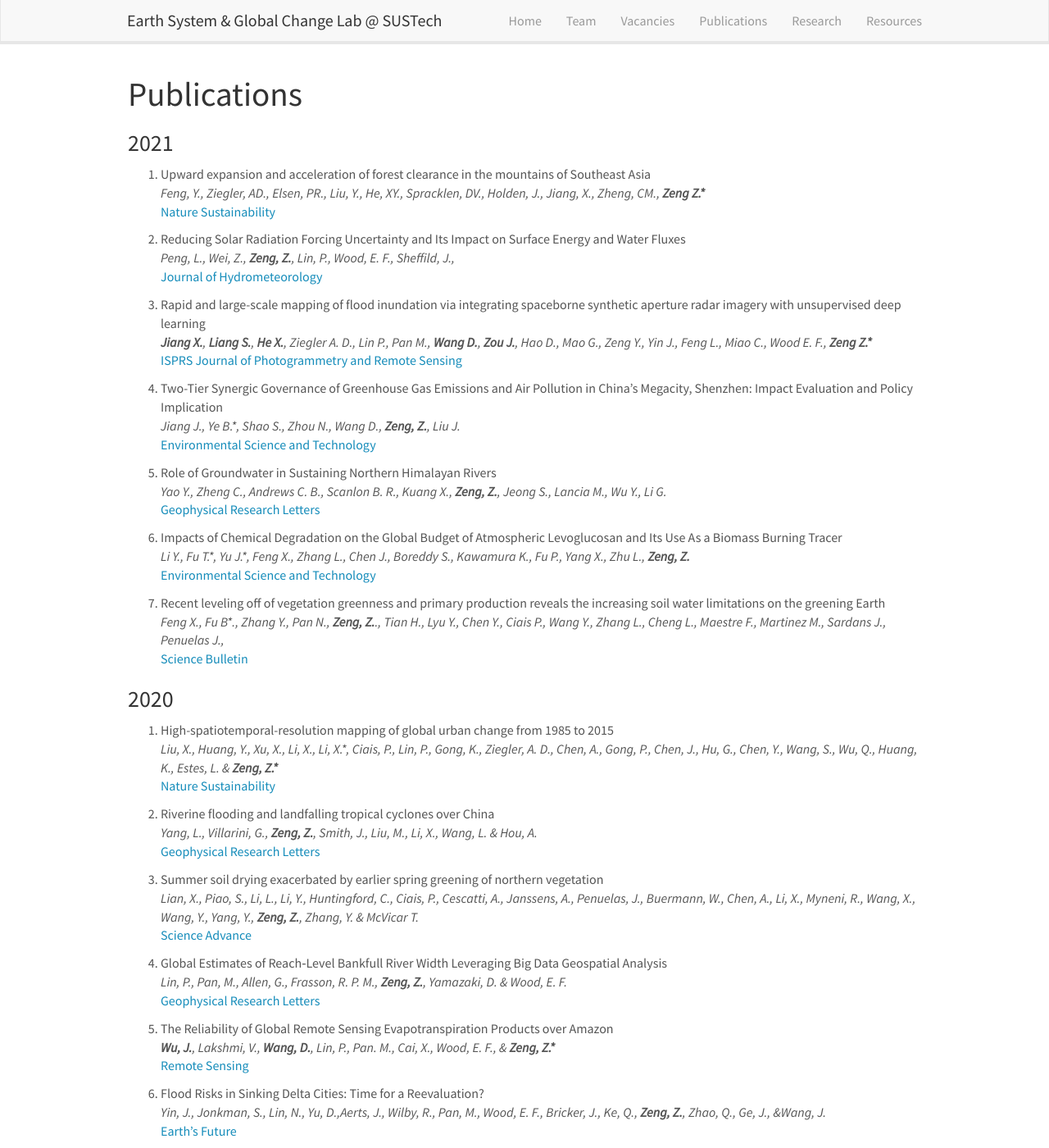
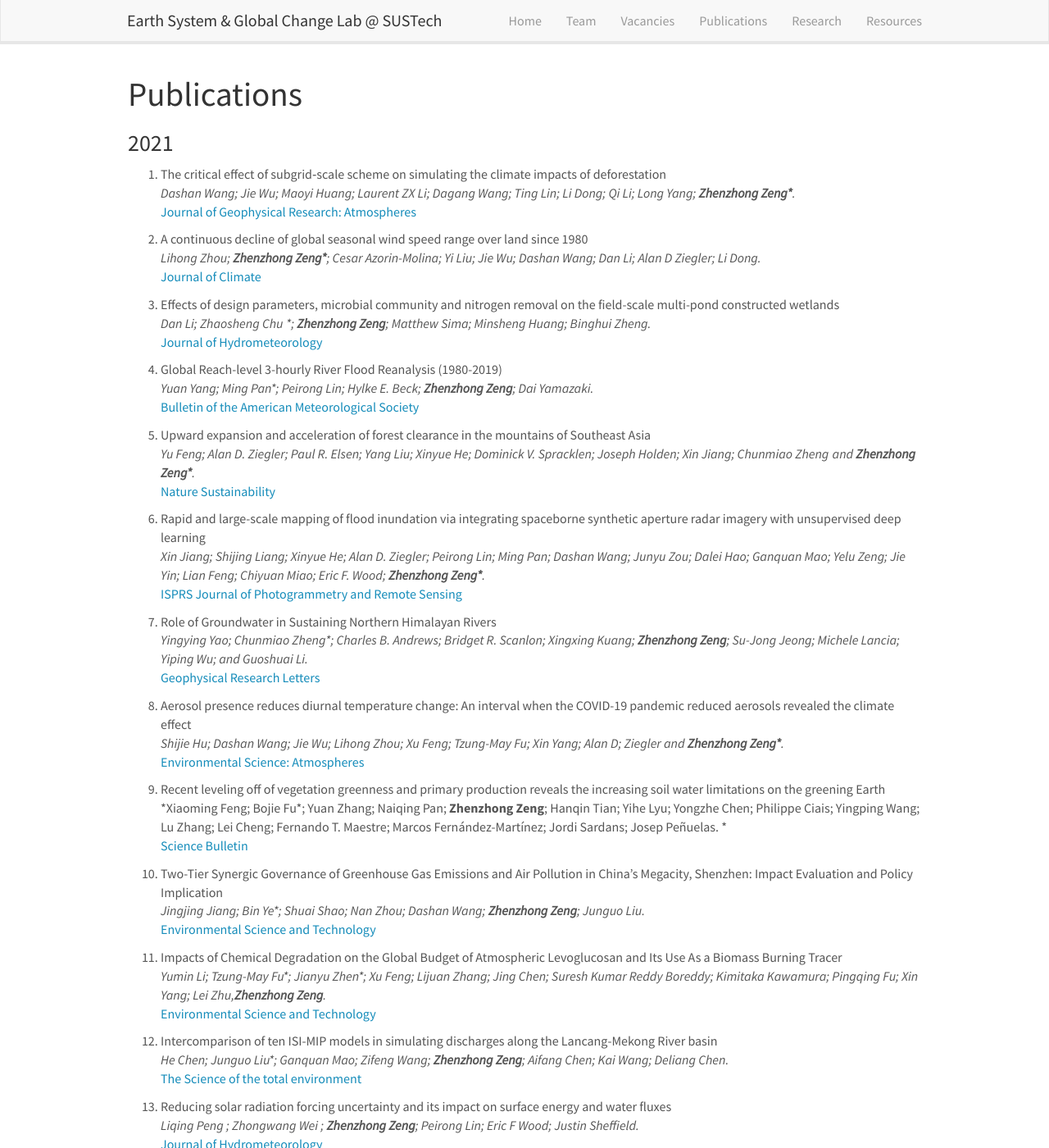
Before and after one commit to xurr2020/xurr2020.github.io, a Jekyll site: the page built from _pages/publications.md, in a window 1280 px wide and 1400 px high. Shown: the whole window at 82% size. Built offline with Jekyll 4.4.1, drawn with Linux system fonts in a browser that asks for light colours; nearby versions of some CDN libraries; some of the changed text lies outside the part shown.

Commit message:
Update publications.md

```diff
--- a/_pages/publications.md
+++ b/_pages/publications.md
@@ -11,33 +11,66 @@ permalink: /publications/
 
 ### 2021
 
-1. Upward expansion and acceleration of forest clearance in the mountains of Southeast Asia
-*Feng, Y., Ziegler, AD., Elsen, PR., Liu, Y., He, XY., Spracklen, DV., Holden, J., Jiang, X., Zheng, CM.,  <b>Zeng Z.\*</b>*
+1. The critical effect of subgrid‐scale scheme on simulating the climate impacts of deforestation
+*Dashan Wang; Jie Wu; Maoyi Huang; Laurent ZX Li; Dagang Wang; Ting Lin; Li Dong; Qi Li; Long Yang; <b>Zhenzhong Zeng\*</b>.*
+[Journal of Geophysical Research: Atmospheres](https://agupubs.onlinelibrary.wiley.com/doi/abs/10.1029/2021JD035133)
+
+2. A continuous decline of global seasonal wind speed range over land since 1980
+*Lihong Zhou; <b>Zhenzhong Zeng\*</b>; Cesar Azorin-Molina; Yi Liu; Jie Wu; Dashan Wang; Dan Li; Alan D Ziegler; Li Dong.*
+[Journal of Climate](https://journals.ametsoc.org/view/journals/clim/aop/JCLI-D-21-0112.1/JCLI-D-21-0112.1.xml)
+
+3. Effects of design parameters, microbial community and nitrogen removal on the field-scale multi-pond constructed wetlands
+*Dan Li; Zhaosheng Chu \*; <b>Zhenzhong Zeng</b>; Matthew Sima; Minsheng Huang; Binghui Zheng.*
+ [Journal of Hydrometeorology](https://journals.ametsoc.org/view/journals/hydr/aop/JHM-D-20-0052.1/JHM-D-20-0052.1.xml)
+
+4. Global Reach-level 3-hourly River Flood Reanalysis (1980-2019)
+*Yuan Yang; Ming Pan\*; Peirong Lin; Hylke E. Beck; <b>Zhenzhong Zeng</b>; Dai Yamazaki.*
+[Bulletin of the American Meteorological Society](https://journals.ametsoc.org/view/journals/bams/aop/BAMS-D-20-0057.1/BAMS-D-20-0057.1.xml)
+
+5. Upward expansion and acceleration of forest clearance in the mountains of Southeast Asia
+*Yu Feng; Alan D. Ziegler; Paul R. Elsen; Yang Liu; Xinyue He; Dominick V. Spracklen; Joseph Holden; Xin Jiang; Chunmiao Zheng  and <b>Zhenzhong Zeng\*</b>.*
 [Nature Sustainability](https://www.nature.com/articles/s41893-021-00738-y)
 
-2. Reducing Solar Radiation Forcing Uncertainty and Its Impact on Surface Energy and Water Fluxes
-*Peng, L., Wei, Z., <b>Zeng, Z.</b>, Lin, P., Wood, E. F., Sheffild, J.,*
-[Journal of Hydrometeorology](https://journals.ametsoc.org/view/journals/hydr/aop/JHM-D-20-0052.1/JHM-D-20-0052.1.xml)
-
-3. Rapid and large-scale mapping of flood inundation via integrating spaceborne synthetic aperture radar imagery with unsupervised deep learning
-*<b>Jiang X.</b>, <b>Liang S.</b>, <b>He X.</b>, Ziegler A. D., Lin P., Pan M., <b>Wang D.</b>, <b>Zou J.</b>, Hao D., Mao G., Zeng Y., Yin J., Feng L., Miao C., Wood E. F., <b>Zeng Z.\*</b>*
+6. Rapid and large-scale mapping of flood inundation via integrating spaceborne synthetic aperture radar imagery with unsupervised deep learning
+*Xin Jiang; Shijing Liang; Xinyue He; Alan D. Ziegler; Peirong Lin; Ming Pan; Dashan Wang; Junyu Zou; Dalei Hao; Ganquan Mao; Yelu Zeng; Jie Yin; Lian Feng; Chiyuan Miao; Eric F. Wood; <b>Zhenzhong Zeng\*</b>.*
 [ISPRS Journal of Photogrammetry and Remote Sensing](https://www.sciencedirect.com/science/article/pii/S0924271621001520?via%3Dihub)
 
-4. Two-Tier Synergic Governance of Greenhouse Gas Emissions and Air Pollution in China’s Megacity, Shenzhen: Impact Evaluation and Policy Implication
-*Jiang J., Ye B.\*, Shao S., Zhou N., Wang D., <b>Zeng, Z.</b>, Liu J.*
-[Environmental Science and Technology](https://pubs.acs.org/doi/10.1021/acs.est.0c06952)
-
-5. Role of Groundwater in Sustaining Northern Himalayan Rivers
-*Yao Y., Zheng C., Andrews C. B., Scanlon B. R., Kuang X.,  <b>Zeng, Z.</b>, Jeong S., Lancia M., Wu Y., Li G.*
+7. Role of Groundwater in Sustaining Northern Himalayan Rivers
+*Yingying Yao; Chunmiao Zheng\*; Charles B. Andrews; Bridget R. Scanlon; Xingxing Kuang; <b>Zhenzhong Zeng</b>; Su-Jong Jeong; Michele Lancia; Yiping Wu; and Guoshuai Li.*
 [Geophysical Research Letters](https://agupubs.onlinelibrary.wiley.com/doi/10.1029/2020GL092354)
 
-6. Impacts of Chemical Degradation on the Global Budget of Atmospheric Levoglucosan and Its Use As a Biomass Burning Tracer
-*Li Y., Fu T.\*, Yu J.\*, Feng X., Zhang L., Chen J., Boreddy S., Kawamura K., Fu P., Yang X., Zhu L., <b>Zeng, Z.</b>*
+8. Aerosol presence reduces diurnal temperature change: An interval when the COVID-19 pandemic reduced aerosols revealed the climate effect
+*Shijie Hu; Dashan Wang; Jie Wu; Lihong Zhou; Xu Feng; Tzung-May Fu; Xin Yang; Alan D; Ziegler and <b>Zhenzhong Zeng*</b>.*
+[Environmental Science: Atmospheres](https://pubs.rsc.org/en/content/articlehtml/2021/ea/d1ea00021g)
+
+9. Recent leveling off of vegetation greenness and primary production reveals the increasing soil water limitations on the greening Earth
+*Xiaoming Feng; Bojie Fu\*; Yuan Zhang; Naiqing Pan; <b>Zhenzhong Zeng</b>; Hanqin Tian; Yihe Lyu; Yongzhe Chen; Philippe Ciais; Yingping Wang; Lu Zhang; Lei Cheng; Fernando T. Maestre; Marcos Fernández-Martínez; Jordi Sardans; Josep Peñuelas. *
+[Science Bulletin](https://linkinghub.elsevier.com/retrieve/pii/S209592732100164X)
+
+10. Two-Tier Synergic Governance of Greenhouse Gas Emissions and Air Pollution in China’s Megacity, Shenzhen: Impact Evaluation and Policy Implication
+*Jingjing Jiang; Bin Ye\*; Shuai Shao; Nan Zhou; Dashan Wang; <b>Zhenzhong Zeng</b>; Junguo Liu.*
+ [Environmental Science and Technology](https://pubs.acs.org/doi/10.1021/acs.est.0c06952)
+
+11. Impacts of Chemical Degradation on the Global Budget of Atmospheric Levoglucosan and Its Use As a Biomass Burning Tracer
+*Yumin Li; Tzung-May Fu\*; Jianyu Zhen\*; Xu Feng; Lijuan Zhang; Jing Chen; Suresh Kumar Reddy Boreddy; Kimitaka Kawamura; Pingqing Fu; Xin Yang; Lei Zhu,<b>Zhenzhong Zeng</b>.*
 [Environmental Science and Technology](https://pubs.acs.org/doi/10.1021/acs.est.0c07313)
 
-7. Recent leveling off of vegetation greenness and primary production reveals the increasing soil water limitations on the greening Earth
-*Feng X., Fu B\*., Zhang Y., Pan N., <b>Zeng, Z.</b>., Tian H., Lyu Y., Chen Y., Ciais P., Wang Y., Zhang L., Cheng L., Maestre F., Martinez M., Sardans J., Penuelas J.,*
-[Science Bulletin](https://linkinghub.elsevier.com/retrieve/pii/S209592732100164X)
+12. Intercomparison of ten ISI-MIP models in simulating discharges along the Lancang-Mekong River basin
+*He Chen; Junguo Liu\*; Ganquan Mao; Zifeng Wang; <b>Zhenzhong Zeng</b>; Aifang Chen; Kai Wang; Deliang Chen.*
+[The Science of the total environment](https://www.sciencedirect.com/science/article/abs/pii/S0048969720380256?via%3Dihub)
+
+13.  Reducing solar radiation forcing uncertainty and its impact on surface energy and water fluxes
+*Liqing Peng ; Zhongwang Wei ; <b>Zhenzhong Zeng</b>; Peirong Lin; Eric F Wood; Justin Sheffield.*
+[Journal of Hydrometeorology](https://journals.ametsoc.org/view/journals/hydr/22/4/JHM-D-20-0052.1.xml)
+
+14. Urban signatures in the spatial clustering of precipitation extremes over mainland China
+*Dashan Wang; Xianwei Wang; Lin Liu; Dagang Wang; <b>Zhenzhong Zeng\*</b>.*
+[Ournal of Hydrometeorology](https://journals.ametsoc.org/view/journals/hydr/22/3/JHM-D-20-0063.1.xml)
+
+15. Evaluation of global reanalysis land surface wind speed trends to support wind energy development using in situ observations
+*Wenxin Fan; Yi Liu; Adrian Chappell; Li Dong; Rongrong Xu; Marie Ekstrom; TZung-May Fu; <b>Zhenzhong Zeng\*</b>.*
+[Journal of Applied Meteorology and Climatology](https://journals.ametsoc.org/view/journals/apme/60/1/jamc-d-20-0037.1.xml)
+
 
 
 
```
Also changed, not shown: other parts of _pages/publications.md (+1 -5 lines).
